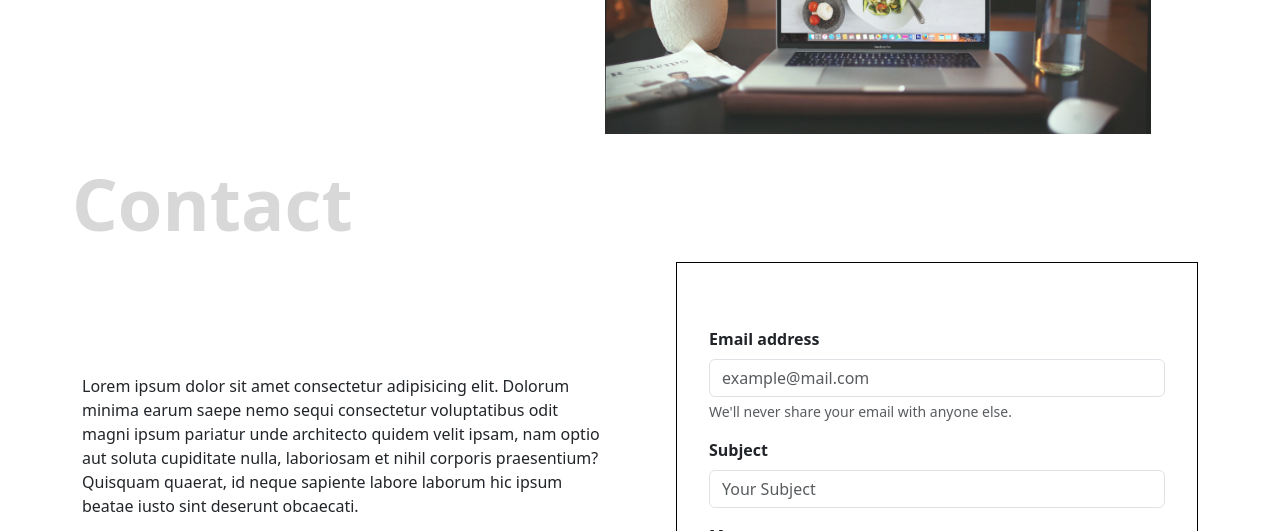
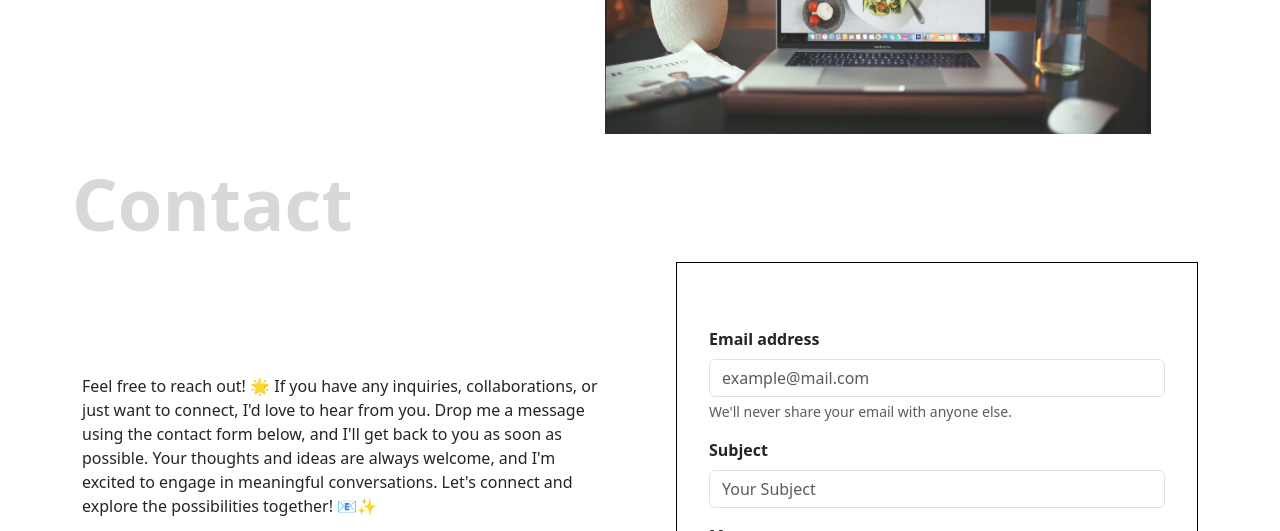
Before and after one commit to EnvoyX/Portfolio, a plain HTML site: page index.html in a window 1280 px wide. Shown: the part 1788-2319 px from the top of the page. Drawn offline with nearby package versions, Linux system fonts and the light colour scheme.

Commit message:
changes on contact me

```diff
--- a/index.html
+++ b/index.html
@@ -111,7 +111,7 @@
     <section id="contact" class="contact container">
         <div class="row d-flex align-items-center gap-5">
             <div class="col-12 col-lg">
-                <p>Lorem ipsum dolor sit amet consectetur adipisicing elit. Dolorum minima earum saepe nemo sequi consectetur voluptatibus odit magni ipsum pariatur unde architecto quidem velit ipsam, nam optio aut soluta cupiditate nulla, laboriosam et nihil corporis praesentium? Quisquam quaerat, id neque sapiente labore laborum hic ipsum beatae iusto sint deserunt obcaecati.</p>
+                <p>Feel free to reach out! 🌟 If you have any inquiries, collaborations, or just want to connect, I'd love to hear from you. Drop me a message using the contact form below, and I'll get back to you as soon as possible. Your thoughts and ideas are always welcome, and I'm excited to engage in meaningful conversations. Let's connect and explore the possibilities together! 📧✨</p>
                 <div class="row">
                     <div class="col d-flex align-items-center">
                         <img class="w-25" src="images/Facebook.svg" alt="facebook icon">
```
